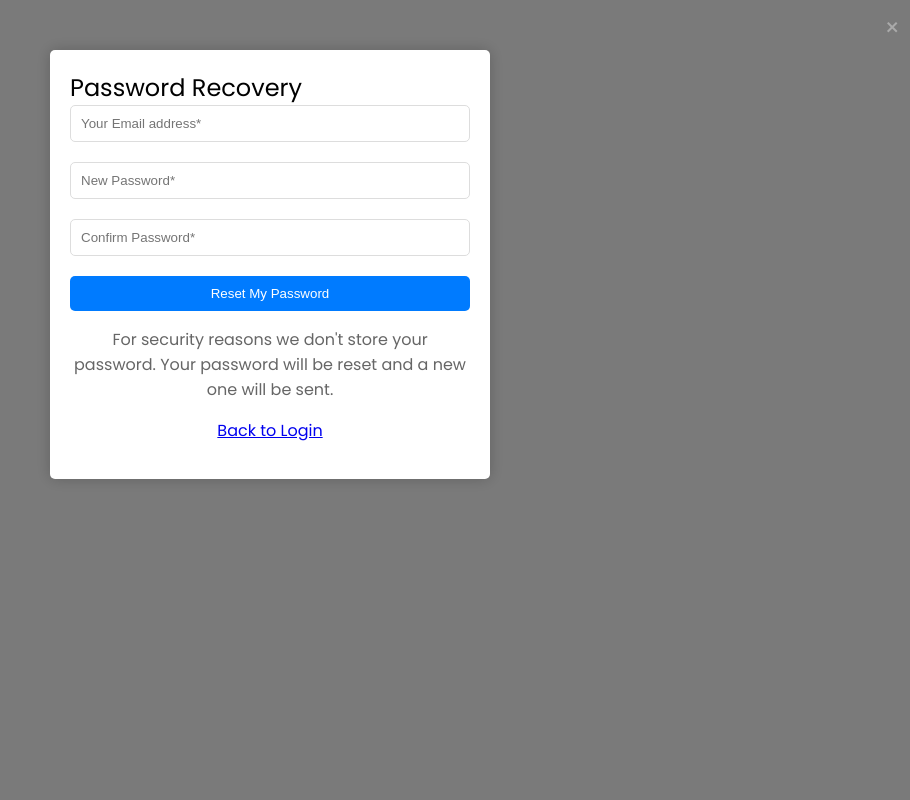
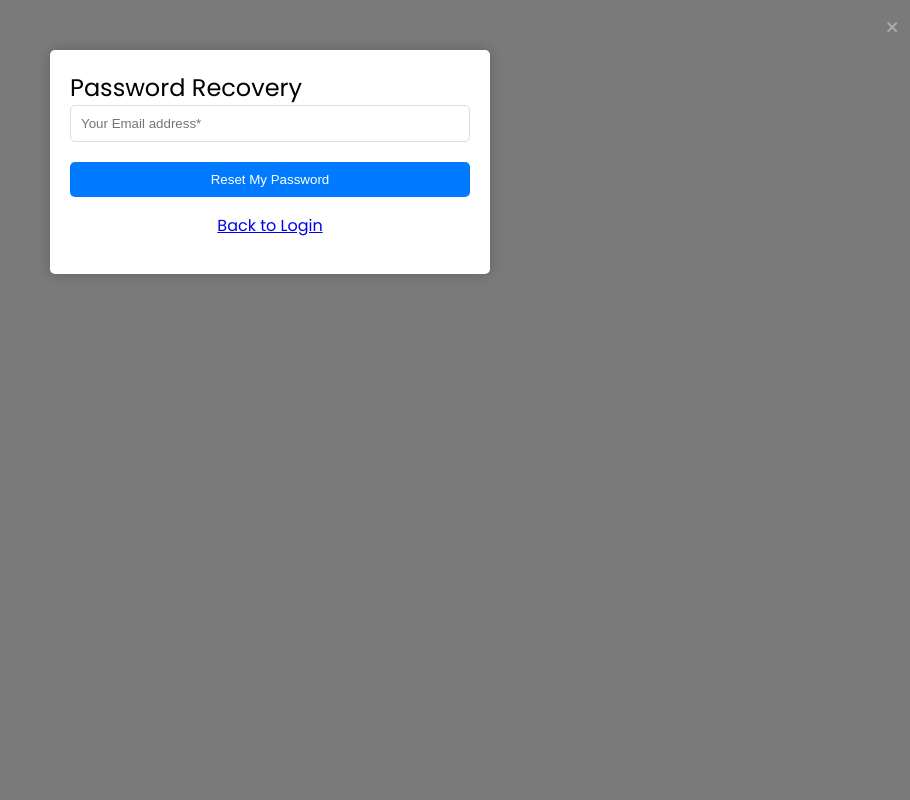
Before and after one commit to Brabim21/Hostel_Management_System, a PHP site: page /staff/forgotpassword.php in a window 1280 px wide. Shown: the whole page, without its empty margins (370-1280 px from the left). Run offline with PHP 8.4, Linux system fonts and the light colour scheme.

Commit message:
Updated forgotpassword.php
Added functionality and linked it with a new file name changepassword.php

```diff
--- a/staff/forgotpassword.php
+++ b/staff/forgotpassword.php
@@ -1,60 +1,35 @@
 <?php
-// Database configuration
-define("DB_SERVER", "localhost");
-define("DB_USERNAME", "root");
-define("DB_PASSWORD", "");
-define("DB_NAME", "hostel_management_system");
+if ($_SERVER["REQUEST_METHOD"] == "POST" && isset($_POST['update'])) {
+  include '../configuration.php';
 
-// Enable error reporting
-error_reporting(E_ALL);
-ini_set('display_errors', 1);
+  $email = $_POST['email'];
 
-try {
-    // Create a PDO instance
-    $dbh = new PDO("mysql:host=" . DB_SERVER . ";dbname=" . DB_NAME, DB_USERNAME, DB_PASSWORD);
-} catch (PDOException $e) {
-    // If connection fails, display an error message
-    echo "Connection failed: " . $e->getMessage();
-    die();
+  $conn = new mysqli(DB_SERVER, DB_USERNAME, DB_PASSWORD, DB_NAME);
+  if ($conn->connect_error) {
+    die("Connection failed: " . $conn->connect_error);
   }
 
-// Handle form submission
-if (isset($_POST['update'])) {
-    $email = trim($_POST['email']); // Trim leading/trailing spaces
-    $newpassword = $_POST['newpassword'];
-    $confirmpassword = $_POST['confirmpassword'];
+  $stmt = $conn->prepare("SELECT * FROM staff WHERE email = ?");
+  $stmt->bind_param("s", $email);
+  $stmt->execute();
+  $result = $stmt->get_result();
 
-    // Check if new password and confirm password match
-    if ($newpassword === $confirmpassword) {
-        // Make the email comparison case-insensitive
-        $sql = "SELECT email FROM admin WHERE LOWER(email)=LOWER(:email)";
-        $query = $dbh->prepare($sql);
-        $query->bindParam(':email', $email, PDO::PARAM_STR);
-        $query->execute();
-        $results = $query->fetchAll(PDO::FETCH_OBJ);
+  if ($result->num_rows > 0) {
+    header("Location: passwordChange.php?email=" . urlencode($email));
+    exit;
+  } else {
+    $error_message = "No account found with that email address.";
+  }
 
-        if ($query->rowCount() > 0) {
-            // Hash the new password for security
-            $hashedPassword = password_hash($newpassword, PASSWORD_DEFAULT);
-
-            $con = "UPDATE admin SET password=:newpassword WHERE LOWER(email)=LOWER(:email)";
-            $chngpwd1 = $dbh->prepare($con);
-            $chngpwd1->bindParam(':email', $email, PDO::PARAM_STR);
-            $chngpwd1->bindParam(':newpassword', $hashedPassword, PDO::PARAM_STR);
-            $chngpwd1->execute();
-            echo "<script>alert('Your Password successfully changed');</script>";
-        } else {
-            echo "<script>alert('Email id is invalid');</script>";
-        }
-    } else {
-        echo "<script>alert('New Password and Confirm Password do not match');</script>";
-    }
+  $stmt->close();
+  $conn->close();
 }
 ?>
 
 
 <!DOCTYPE html>
 <html lang="en">
+
 <head>
   <meta charset="UTF-8">
   <meta name="viewport" content="width=device-width, initial-scale=1.0">
@@ -65,6 +40,7 @@ if (isset($_POST['update'])) {
       font-family: 'Poppins', sans-serif;
       background-color: #f5f5f5;
     }
+
     .modal {
       display: block;
       background: rgba(0, 0, 0, 0.5);
@@ -74,21 +50,26 @@ if (isset($_POST['update'])) {
       width: 100%;
       height: 100%;
       z-index: 9999;
-    overflow-y: auto; /* Added overflow-y for scrolling if needed */
+      overflow-y: auto;
+      /* Added overflow-y for scrolling if needed */
     }
+
     .modal-dialog {
       margin: 50px auto;
       max-width: 400px;
       background: #fff;
       padding: 20px;
       border-radius: 5px;
-    box-shadow: 0px 0px 15px rgba(0, 0, 0, 0.2); /* Added box-shadow for a subtle effect */
+      box-shadow: 0px 0px 15px rgba(0, 0, 0, 0.2);
+      /* Added box-shadow for a subtle effect */
     }
+
     .modal-title {
       font-size: 24px;
       text-align: center;
       margin-bottom: 20px;
     }
+
     .form-control {
       width: 100%;
       padding: 10px;
@@ -96,11 +77,15 @@ if (isset($_POST['update'])) {
       border: 1px solid #ddd;
       border-radius: 5px;
       box-sizing: border-box;
-    transition: border-color 0.3s ease-in-out; /* Added transition for input focus effect */
+      transition: border-color 0.3s ease-in-out;
+      /* Added transition for input focus effect */
     }
+
     .form-control:focus {
-    border-color: #007bff; /* Updated focus border color */
+      border-color: #007bff;
+      /* Updated focus border color */
     }
+
     .btn {
       width: 100%;
       padding: 10px;
@@ -109,17 +94,23 @@ if (isset($_POST['update'])) {
       border: none;
       border-radius: 5px;
       cursor: pointer;
-    transition: background-color 0.3s ease-in-out; /* Added transition for button hover effect */
+      transition: background-color 0.3s ease-in-out;
+      /* Added transition for button hover effect */
     }
+
     .btn:hover {
-    background-color: #0056b3; /* Updated hover background color */
+      background-color: #0056b3;
+      /* Updated hover background color */
     }
+
     .text-center {
       text-align: center;
     }
+
     .gray-text {
       color: #666;
     }
+
     .close {
       position: absolute;
       top: 10px;
@@ -130,6 +121,7 @@ if (isset($_POST['update'])) {
     }
   </style>
 </head>
+
 <body>
   <div class="modal">
     <div class="modal-dialog">
@@ -138,15 +130,16 @@ if (isset($_POST['update'])) {
         <span class="close" onclick="closeModal()">×</span>
       </div>
       <div class="modal-body">
+        <?php if (isset($error_message)) : ?>
+          <p style="color: red;"><?php echo htmlspecialchars($error_message); ?></p>
+        <?php endif; ?>
         <form name="chngpwd" method="post" onsubmit="return valid();">
-          <input type="email" name="email" class="form-control" placeholder="Your Email address*" required=""><br>
-          <input type="password" name="newpassword" class="form-control" placeholder="New Password*" required=""><br>
-          <input type="password" name="confirmpassword" class="form-control" placeholder="Confirm Password*" required=""><br>
+          <input type="email" name="email" class="form-control" placeholder="Your Email address*" required><br>
           <input type="submit" value="Reset My Password" name="update" class="btn">
         </form>
         <div class="text-center">
-          <p class="gray-text">For security reasons we don't store your password. Your password will be reset and a new one will be sent.</p>
-          <p><a href="staffLogin.php" data-toggle="modal" onclick="closeModal()"><i class="fa fa-angle-double-left" aria-hidden="true"></i> Back to Login</a></p>
+          <!-- <p class="gray-text">For security reasons we don't store your password. Your password will be reset and a new one will be sent.</p> -->
+          <p><a href="staffLogin.php" onclick="closeModal()"><i class="fa fa-angle-double-left" aria-hidden="true"></i> Back to Login</a></p>
         </div>
       </div>
     </div>
@@ -154,9 +147,9 @@ if (isset($_POST['update'])) {
 
   <script>
     function valid() {
-      if(document.chngpwd.newpassword.value != document.chngpwd.confirmpassword.value) {
-        alert("New Password and Confirm Password Field do not match  !!");
-        document.chngpwd.confirmpassword.focus();
+      var email = document.forms["chngpwd"]["email"].value;
+      if (email == "") {
+        alert("Email must be filled out");
         return false;
       }
       return true;
@@ -168,4 +161,5 @@ if (isset($_POST['update'])) {
     }
   </script>
 </body>
+
 </html>
```
Lines whose indentation alone changed are shown as unchanged.
